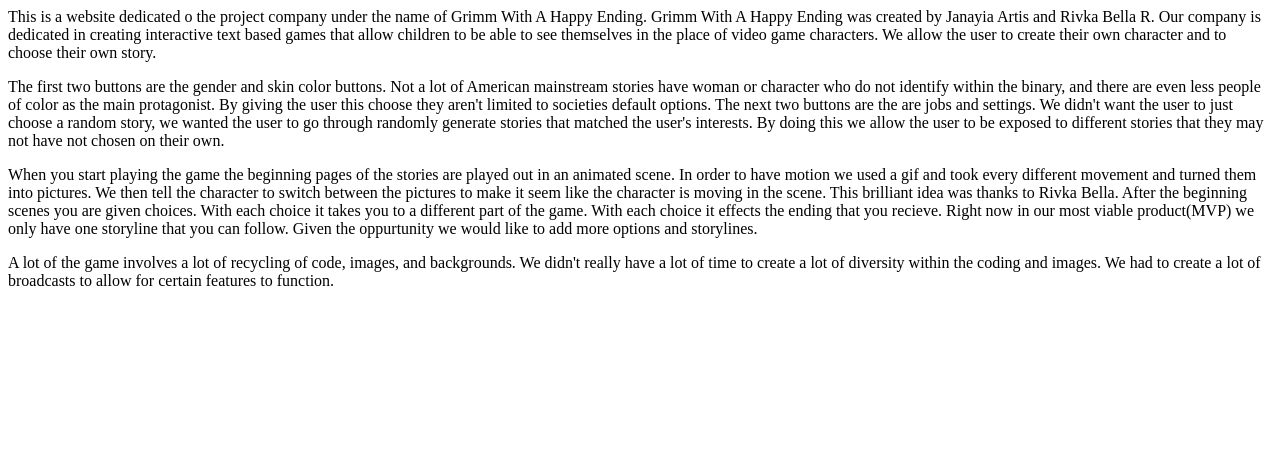
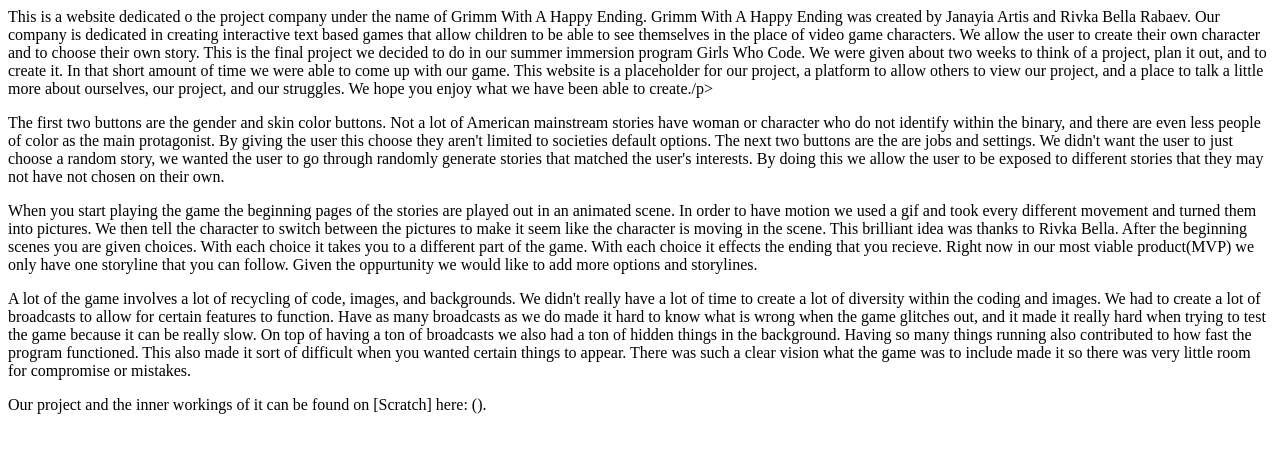
Before and after one commit to janayia6632/grimmwithahappyendingtest, a plain HTML site: page index.html in a window 1280 px wide. Drawn offline with Linux system fonts and the light colour scheme.

Commit message:
Update index.html

```diff
--- a/index.html
+++ b/index.html
@@ -4,9 +4,10 @@
 </head>
 <bodystyle="background-color: #1c3359;">
 <article>
-<p id="G">This is a website dedicated o the project company under the name of Grimm With A Happy Ending. Grimm With A Happy Ending was created by Janayia Artis and Rivka Bella R. Our company is dedicated in creating interactive text based games that allow children to be able to see themselves in the place of video game characters. We allow the user to create their own character and to choose their own story.</p>
+<p id="G">This is a website dedicated o the project company under the name of Grimm With A Happy Ending. Grimm With A Happy Ending was created by Janayia Artis and Rivka Bella Rabaev. Our company is dedicated in creating interactive text based games that allow children to be able to see themselves in the place of video game characters. We allow the user to create their own character and to choose their own story. This is the final project we decided to do in our summer immersion program Girls Who Code. We were given about two weeks to think of a project, plan it out, and to create it. In that short amount of time we were able to come up with our game. This website is a placeholder for our project, a platform to allow others to view our project, and a place to talk a little more about ourselves, our project, and our struggles. We hope you enjoy what we have been able to create./p>
 <p id="B">The first two buttons are the gender and skin color buttons. Not a lot of American mainstream stories have woman or character who do not identify within the binary, and there are even less people of color as the main protagonist. By giving the user this choose they aren't limited to societies default options. The next two buttons are the are jobs and settings. We didn't want the user to just choose a random story, we wanted the user to go through randomly generate stories that matched the user's interests. By doing this we allow the user to be exposed to different stories that they may not have not chosen on their own.</p>
 <p id="S">When you start playing the game the beginning pages of the stories are played out in an animated scene. In order to have motion we used a gif and took every different movement and turned them into pictures. We then tell the character to switch between the pictures to make it seem like the character is moving in the scene. This brilliant idea was thanks to Rivka Bella. After the beginning scenes you are given choices. With each choice it takes you to a different part of the game. With each choice it effects the ending that you recieve. Right now in our most viable product(MVP) we only have one storyline that you can follow. Given the oppurtunity we would like to add more options and storylines.</p>
-<p>A lot of the game involves a lot of recycling of code, images, and backgrounds. We didn't really have a lot of time to create a lot of diversity within the coding and images. We had to create a lot of broadcasts to allow for certain features to function.
+<p id="H">A lot of the game involves a lot of recycling of code, images, and backgrounds. We didn't really have a lot of time to create a lot of diversity within the coding and images. We had to create a lot of broadcasts to allow for certain features to function. Have as many broadcasts as we do made it hard to know what is wrong when the game glitches out, and it made it really hard when trying to test the game because it can be really slow. On top of having a ton of broadcasts we also had a ton of hidden things in the background. Having so many things running also contributed to how fast the program functioned. This also made it sort of difficult when you wanted certain things to appear. There was such a clear vision what the game was to include made it so there was very little room for compromise or mistakes.</p>
+  <p>Our project and the inner workings of it can be found on [Scratch] here: ().
 
 </body>
```
